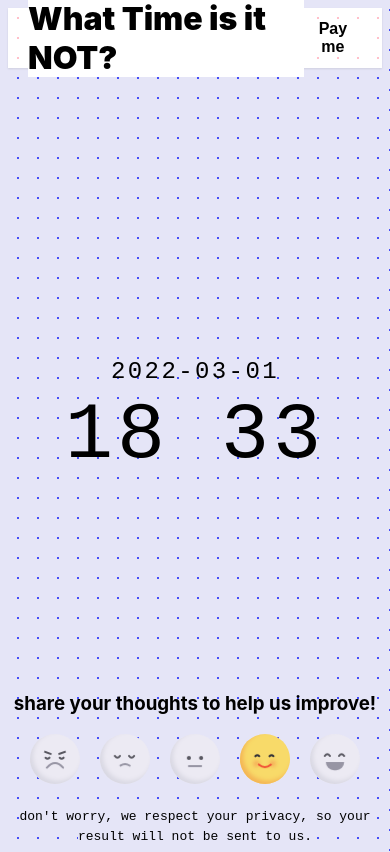
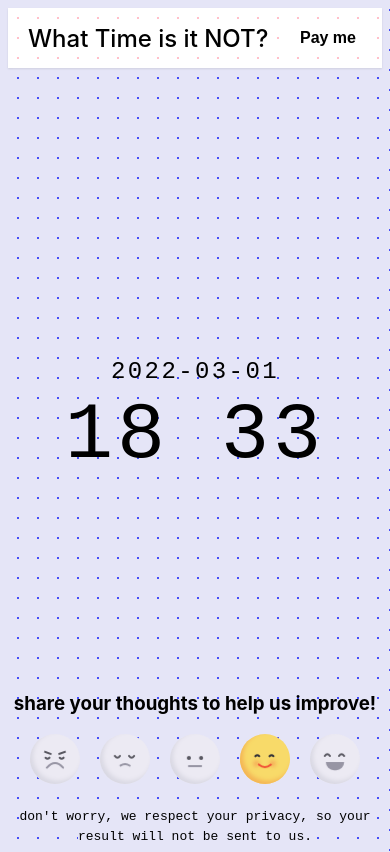
Before and after one commit to KnowsCount/time, a Vue app: page / in a window 390 px wide. Built offline with nearby package versions, Linux system fonts and the light colour scheme.

Commit message:
fix: mobile header display

```diff
--- a/public/index.html
+++ b/public/index.html
@@ -3,7 +3,11 @@
   <head>
     <meta charset="utf-8" />
     <meta http-equiv="X-UA-Compatible" content="IE=edge" />
-    <meta name="viewport" content="width=device-width,initial-scale=1.0" />
+    <!-- <meta name="viewport" content="width=device-width,initial-scale=1.0" /> -->
+    <meta
+      name="viewport"
+      content="width=device-width,initial-scale=1,minimum-scale=1,maximum-scale=1,user-scalable=no"
+    />
     <link rel="icon" href="<%= BASE_URL %>favicon.ico" />
     <title>What Time is it NOT?</title>
   </head>
--- a/src/components/Header.vue
+++ b/src/components/Header.vue
@@ -37,6 +37,22 @@ export default {
   background-color: #fff;
 }
 
+@media (min-width: 480px) and (max-width: 767px) {
+  .logo {
+    font-weight: 500;
+    font-size: 1.5rem;
+    background-color: #fff;
+  }
+}
+
+@media (max-width: 479px) {
+  .logo {
+    font-weight: 500;
+    font-size: 1.5rem;
+    background-color: #fff;
+  }
+}
+
 button {
   border: none;
   background-color: #fff;
```
